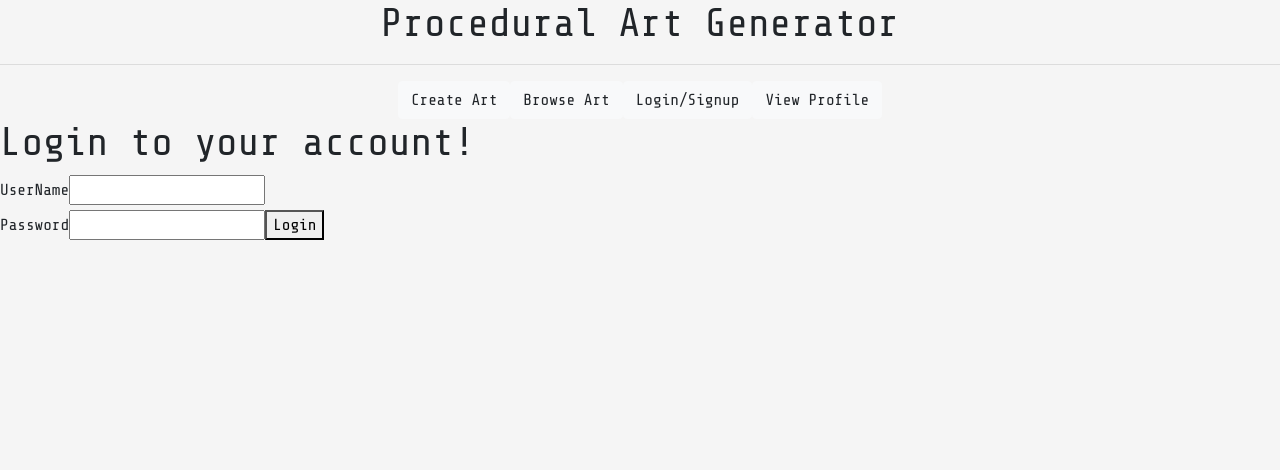
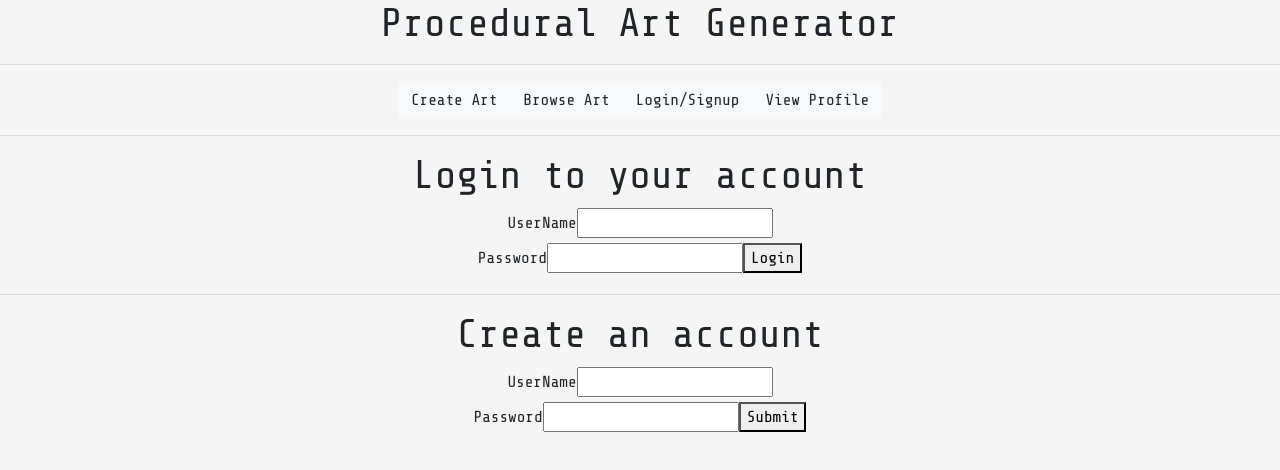
Before and after one commit to CliffWilson98/JavaScript-Procedural-Art, a React (Create React App) app: page /login in a window 1280 px wide. Shown: the top 470 px of the page. Built offline with nearby package versions, Linux system fonts and the light colour scheme.

Commit message:
combined login and signup page

```diff
--- a/src/App.js
+++ b/src/App.js
@@ -1,6 +1,5 @@
 import React from 'react';
 import ArtGenerator from './ArtGenerator.js'
-import Signup from './Signup.js'
 import Login from './Login.js'
 import ProfilePage from './ProfilePage.js'
 import BrowseArtPage from './BrowseArtPage.js'
@@ -19,7 +18,6 @@ class App extends React.Component{
     return (
       <Router>
         <Route exact path="/" component={ArtGenerator}/>
-        <Route exact path="/signup" component={Signup}/>
         <Route exact path="/login" component={Login}/>
         <Route exact path="/profile" component={ProfilePage}/>
         <Route exact path="/browse" component={BrowseArtPage}/>
--- a/src/Login.js
+++ b/src/Login.js
@@ -9,15 +9,23 @@ class Login extends React.Component{
     this.state = {
       'user': '',
       'pass': '',
-      'message': ''
+      'message': '',
+      'signupUser:': '',
+      'signupPass': ''
     }
 
     this.login = this.login.bind(this);
+    this.signup = this.signup.bind(this);
     this.updateState = this.updateState.bind(this);
   }
 
   updateState(event){
-    this.setState({[event.target.name]: event.target.value})
+    this.setState({[event.target.id]: event.target.value})
+  }
+
+  //TODO add check for duplicate usernames
+  signup(){
+    fetch(`https://secure-temple-85751.herokuapp.com/insertUser/?user=${this.state.signupUser}&pass=${this.state.signupPass}`)
   }
 
   async login(){
@@ -43,13 +51,23 @@ class Login extends React.Component{
     return (
         <React.Fragment>
             <NavBar/>
-            <h1> Login to your account!</h1>
-            <label for="fname">UserName</label>
-            <input type="text" id="fname" name="user" value={this.user} onChange={this.updateState}></input><br></br>
-            <label for="fname">Password</label>
-            <input type="text" id="fname" name="pass" value={this.password} onChange={this.updateState}></input>
-            <button onClick={this.login}>Login</button>
-            <h2>{this.state.message}</h2>
+            <hr></hr>
+            <div class="text-center">
+              <h1> Login to your account</h1>
+              <label for="fname">UserName</label>
+              <input type="text" id="user" name="user" value={this.user} onChange={this.updateState}></input><br></br>
+              <label for="fname">Password</label>
+              <input type="text" id="pass" name="pass" value={this.password} onChange={this.updateState}></input>
+              <button onClick={this.login}>Login</button>
+              <h2>{this.state.message}</h2>
+              <hr></hr>
+              <h1> Create an account </h1>
+              <label for="fname">UserName</label>
+              <input type="text" id="signupUser" value={this.state.signupUser} onChange={this.updateState}></input><br></br>
+              <label for="fname">Password</label>
+              <input type="text" id="signupPass" value={this.state.signupPass} onChange={this.updateState}></input>
+              <button onClick={this.signup}>Submit</button>
+            </div>
         </React.Fragment>
     );
   }
--- a/src/Signup.js
+++ /dev/null
@@ -1,39 +0,0 @@
-import React from 'react';
-
-class Signup extends React.Component{
-
-  constructor(props){
-    super(props);
-
-    this.state = {
-      'user': '',
-      'pass': ''
-    }
-
-    this.signup = this.signup.bind(this);
-    this.updateState = this.updateState.bind(this);
-  }
-
-  updateState(event){
-    this.setState({[event.target.name]: event.target.value})
-  }
-
-  signup(){
-    fetch(`https://secure-temple-85751.herokuapp.com/insertUser/?user=${this.state.user}&pass=${this.state.pass}`)
-  }
-
-  render(){
-    return (
-        <React.Fragment>
-            <h1> this is the sign up page </h1>
-            <label for="fname">UserName</label>
-            <input type="text" id="fname" name="user" value={this.user} onChange={this.updateState}></input><br></br>
-            <label for="fname">Password</label>
-            <input type="text" id="fname" name="pass" value={this.password} onChange={this.updateState}></input>
-            <button onClick={this.signup}>Submit</button>
-        </React.Fragment>
-    );
-  }
-}
-
-export default Signup;
--- a/src/modules/TrigPointGenerator.js
+++ b/src/modules/TrigPointGenerator.js
@@ -1,5 +1,6 @@
 import React from 'react';
 import BaseModule from './BaseModule'
+import { Button } from 'reactstrap'
 
 class TrigPointGenerator extends BaseModule{
 
@@ -20,10 +21,13 @@ class TrigPointGenerator extends BaseModule{
         return(
             <React.Fragment>
                 <div style={this.moduleStyle}>
-                    <button onClick={() => this.props.artGen.removeModule(this.props.moduleKey)}>X</button>
+                    <Button color="danger" onClick={() => this.props.artGen.removeModule(this.props.moduleKey)}>Remove</Button>
                     <h1>Trig Point Generator</h1>
                     <h2>Seed</h2>
                     <input type="number" value={this.state.seed} onChange={this.updateValues} id="seed"></input>
+                    <hr></hr>
+                    <div class="row">
+                        <div class="col-sm">
                             <h2>X</h2>
                             <form>
                                 <select name = "x" onChange={this.updateValues} value={this.state.x} id="x">
@@ -32,6 +36,8 @@ class TrigPointGenerator extends BaseModule{
                                     <option value = "tan">Tan</option>
                                 </select>
                             </form>
+                        </div>
+                        <div class="col-sm">
                             <h2>Y</h2>
                             <form>
                                 <select name = "y" onChange={this.updateValues} value={this.state.y} id="y">
@@ -40,6 +46,9 @@ class TrigPointGenerator extends BaseModule{
                                     <option value = "tan">Tan</option>
                                 </select>
                             </form>
+                        </div>
+                    </div>
+                    <hr></hr>
                     <h2>Amplitude</h2>
                     <input type="number" value={this.state.amplitude} onChange={this.updateValues} id="amplitude"></input>
                     <h2>Number of points</h2>
```
Lines whose indentation alone changed are shown as unchanged.
